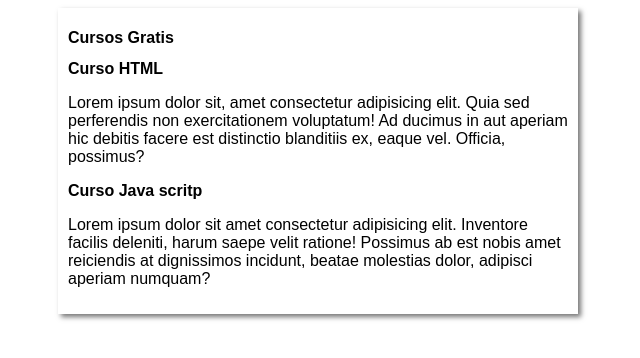
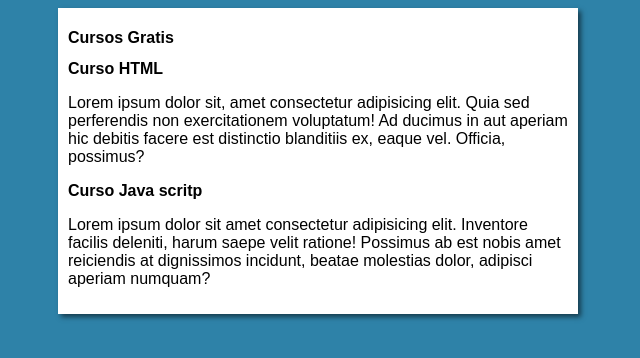
Before and after one commit to JulioNome/Projeto-site, a plain HTML site: page Index.html in a window 1280 px wide. Shown: the whole page, without its empty margins (322-962 px from the left). Drawn offline with Linux system fonts and the light colour scheme.

Commit message:
correct design

```diff
--- a/estilos/style.css
+++ b/estilos/style.css
@@ -4,7 +4,7 @@
 }
 
 body{
-    background-color: rgb(69, 118, 160)7, 133);
+    background-color: rgb(46, 130, 168);
 }
 
 main {
```
